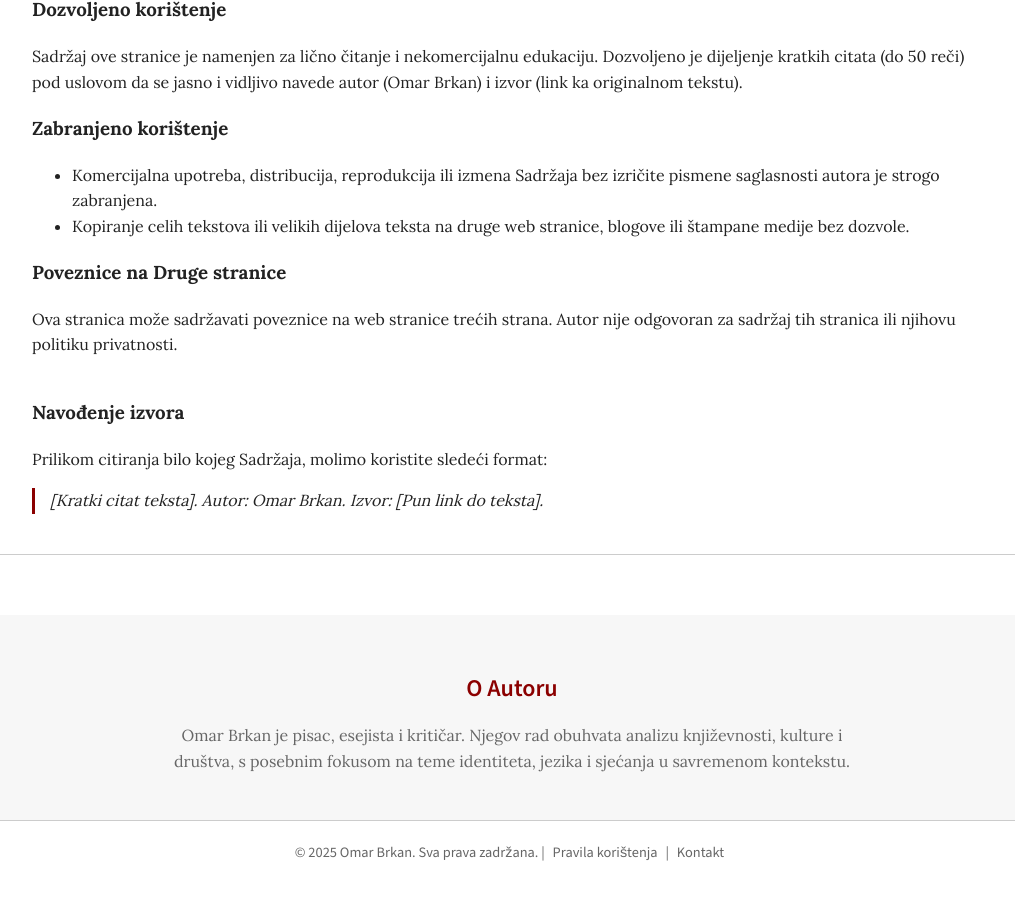
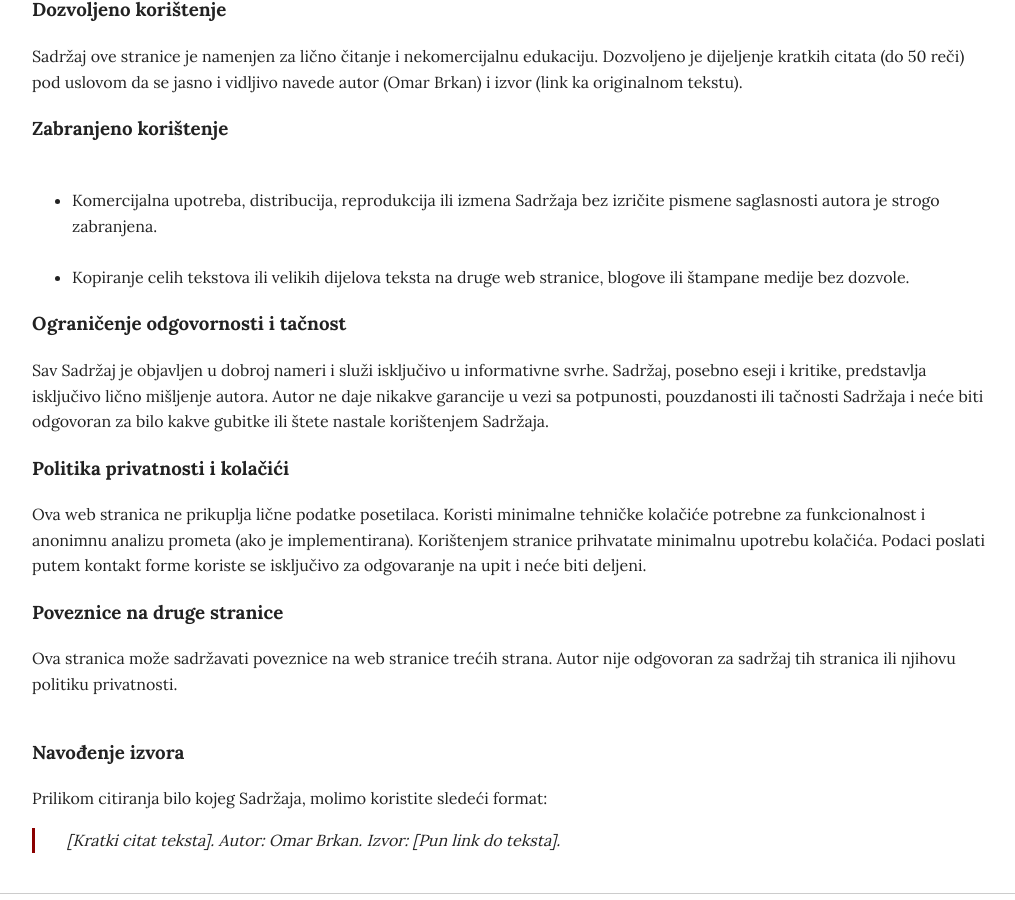
Before and after one commit to omarbrkan/omarbrkan.github.io, a Jekyll site: the page built from pravila.html, in a window 1280 px wide and 900 px high, scrolled down 512 px. Shown: the whole window, without its empty margins (128-1143 px from the left). Built offline with Jekyll 4.4.1, drawn with Linux system fonts in a browser that asks for light colours.

Commit message:
Update pravila.html

```diff
--- a/pravila.html
+++ b/pravila.html
@@ -12,15 +12,21 @@
 
 <h3>Zabranjeno korištenje</h3>
 <ul>
-    <li>Komercijalna upotreba, distribucija, reprodukcija ili izmena Sadržaja bez izričite pismene saglasnosti autora je strogo zabranjena.</li>
-    <li>Kopiranje celih tekstova ili velikih dijelova teksta na druge web stranice, blogove ili štampane medije bez dozvole.</li>
+    <li>Komercijalna upotreba, distribucija, reprodukcija ili izmena Sadržaja bez izričite pismene saglasnosti autora je strogo zabranjena.</li>
+    <li>Kopiranje celih tekstova ili velikih dijelova teksta na druge web stranice, blogove ili štampane medije bez dozvole.</li>
 </ul>
 
-<h3>Poveznice na Druge stranice</h3>
+<h3>Ograničenje odgovornosti i tačnost</h3>
+<p>Sav Sadržaj je objavljen u dobroj nameri i služi isključivo u informativne svrhe. Sadržaj, posebno eseji i kritike, predstavlja isključivo lično mišljenje autora. Autor ne daje nikakve garancije u vezi sa potpunosti, pouzdanosti ili tačnosti Sadržaja i neće biti odgovoran za bilo kakve gubitke ili štete nastale korištenjem Sadržaja.</p>
+
+<h3>Politika privatnosti i kolačići</h3>
+<p>Ova web stranica ne prikuplja lične podatke posetilaca. Koristi minimalne tehničke kolačiće potrebne za funkcionalnost i anonimnu analizu prometa (ako je implementirana). Korištenjem stranice prihvatate minimalnu upotrebu kolačića. Podaci poslati putem kontakt forme koriste se isključivo za odgovaranje na upit i neće biti deljeni.</p>
+
+<h3>Poveznice na druge stranice</h3>
 <p>Ova stranica može sadržavati poveznice na web stranice trećih strana. Autor nije odgovoran za sadržaj tih stranica ili njihovu politiku privatnosti.</p>
 
 <h3 style="margin-top: 40px;">Navođenje izvora</h3>
 <p>Prilikom citiranja bilo kojeg Sadržaja, molimo koristite sledeći format:</p>
 <blockquote style="border-left: 3px solid var(--accent-color); padding-left: 15px; margin-left: 0; font-style: italic;">
-    [Kratki citat teksta]. Autor: Omar Brkan. Izvor: [Pun link do teksta].
+    [Kratki citat teksta]. Autor: Omar Brkan. Izvor: [Pun link do teksta].
 </blockquote>
```
